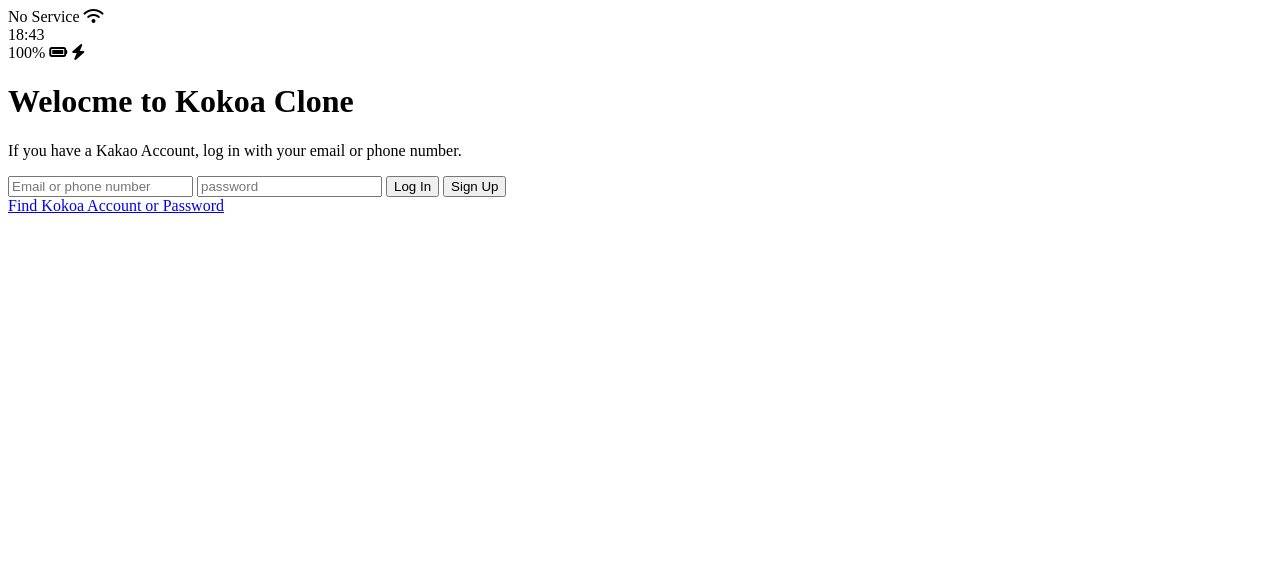
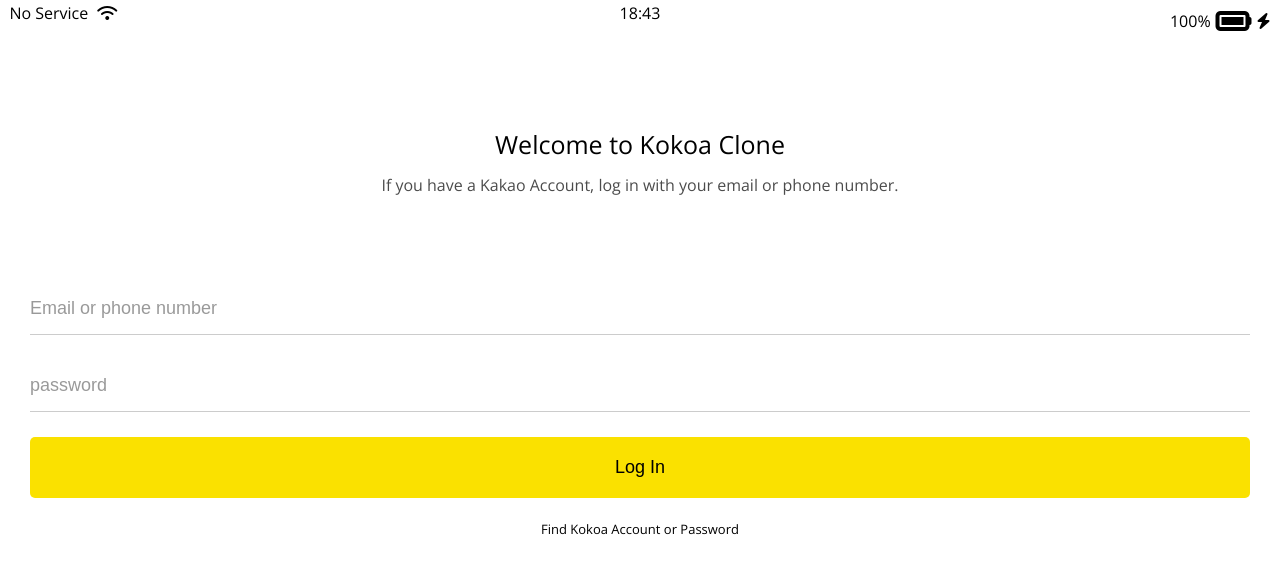
Before and after one commit to sosow0212/kokoa-clone, a plain HTML site: page index.html in a window 1280 px wide. Drawn offline with nearby package versions, Linux system fonts and the light colour scheme.

Commit message:
Login-Form-Done
Login-Form-Done
[learn about CSS]

```diff
--- /dev/null
+++ b/css/reset.css
@@ -0,0 +1,53 @@
+/* margin 0 등 초기화 */
+/* http://meyerweb.com/eric/tools/css/reset/
+   v2.0 | 20110126
+   License: none (public domain)
+*/
+
+html, body, div, span, applet, object, iframe,
+h1, h2, h3, h4, h5, h6, p, blockquote, pre,
+a, abbr, acronym, address, big, cite, code,
+del, dfn, em, img, ins, kbd, q, s, samp,
+small, strike, strong, sub, sup, tt, var,
+b, u, i, center,
+dl, dt, dd, ol, ul, li,
+fieldset, form, label, legend,
+table, caption, tbody, tfoot, thead, tr, th, td,
+article, aside, canvas, details, embed,
+figure, figcaption, footer, header, hgroup,
+menu, nav, output, ruby, section, summary,
+time, mark, audio, video {
+	margin: 0;
+	padding: 0;
+	border: 0;
+	font-size: 100%;
+	font: inherit;
+	vertical-align: baseline;
+}
+/* HTML5 display-role reset for older browsers */
+article, aside, details, figcaption, figure,
+footer, header, hgroup, menu, nav, section {
+	display: block;
+}
+body {
+	line-height: 1;
+}
+ol, ul {
+	list-style: none;
+}
+blockquote, q {
+	quotes: none;
+}
+blockquote:before, blockquote:after,
+q:before, q:after {
+	content: '';
+	content: none;
+}
+table {
+	border-collapse: collapse;
+	border-spacing: 0;
+}
+
+input:focus {
+	outline: none;
+}
--- /dev/null
+++ b/css/status-bar.css
@@ -0,0 +1,28 @@
+.status-bar {
+    display: flex;
+    justify-content: center;
+    padding: 5px 3px;
+}
+
+.status-bar__column {
+    width: 33%;
+}
+
+.status-bar__column:nth-child(2) {
+    display: flex;
+    justify-content: center;
+}
+
+.status-bar__column:last-child {
+    display: flex;
+    justify-content: flex-end;
+    align-items: center;
+}
+
+.status-bar__column .fa-battery-full {
+    margin: 0px 5px;
+}
+
+.status-bar__column:first-child span {
+    margin-right: 5px;
+}
--- /dev/null
+++ b/css/styles.css
@@ -0,0 +1,66 @@
+@import url('https://fonts.googleapis.com/css2?family=Open+Sans:wght@400;600&display=swap');
+@import "reset.css";
+@import "variables.css";
+@import "status-bar.css";
+
+body {
+    font-family: 'Open Sans', sans-serif;
+}
+
+.welcome-header {
+    margin: 90px 0px;
+    text-align: center;
+    display: flex;
+    flex-direction: column;
+    align-items: center;
+}
+
+.welcome-header__title {
+    margin-bottom: 20px;
+    font-size: 25px;
+}
+
+.welcome-header__text {
+    width: 60%;
+    opacity: 0.7;
+}
+
+#login-form {
+    display: flex;
+    flex-direction: column;
+    margin: 0px 30px;
+}
+
+#login-form input {
+    border: none;
+    padding: 15px 0px;
+    font-size: 18px;
+    margin-bottom: 25px;
+}
+
+#login-form input:not([type="submit"]) {
+    border-bottom : 1px solid rgba(0, 0, 0, 0.2);
+    transition: border-color .3s ease-in-out;
+}
+
+#login-form input::placeholder {
+    color: rgba(0, 0, 0, 0.4);
+}
+
+#login-form input:focus {
+    border-color: var(--yellow);
+}
+
+#login-form input[type="submit"] {
+    background-color: var(--yellow);
+    cursor: pointer;
+    padding: 20px 0px;
+    border-radius: 5px;
+}
+
+#login-form a {
+    text-align: center;
+    text-decoration: none;
+    color: inherit;
+    font-size: 13px;
+}
--- /dev/null
+++ b/css/variables.css
@@ -0,0 +1,3 @@
+:root {
+    --yellow: #fae100;
+}
--- a/index.html
+++ b/index.html
@@ -3,6 +3,7 @@
 <html lang="en">
 
 <head>
+    <link rel="stylesheet" href="./css/styles.css">
     <meta charset="UTF-8">
     <meta http-equiv="X-UA-Compatible" content="IE=edge">
     <meta name="viewport" content="width=device-width, initial-scale=1.0">
@@ -10,7 +11,7 @@
 </head>
 
 <body>
-    <div id="status-bar">
+    <div class="status-bar">
         <div class="status-bar__column">
             <span>No Service</span>
             <i class="fas fa-wifi"></i>
@@ -20,13 +21,13 @@
         </div>
         <div class="status-bar__column">
             <span>100%</span>
-            <i class="fas fa-battery-full"></i>
+            <i class="fas fa-battery-full fa-2x"></i>
             <i class="fas fa-bolt"></i>
         </div>
     </div>
 
     <header class="welcome-header">
-        <h1 class="welcome-header__title">Welocme to Kokoa Clone</h1>
+        <h1 class="welcome-header__title">Welcome to Kokoa Clone</h1>
         <p class="welcome-header__text">If you have a Kakao Account, log in with your email or phone number.</p>
     </header>
 
@@ -34,10 +35,10 @@
         <input type="text" placeholder="Email or phone number" />
         <input type="password" placeholder="password" />
         <input type="submit" value="Log In" />
-        <input type="submit" value="Sign Up">
+        <a href="#">Find Kokoa Account or Password</a>
+
     </form>
 
-    <a href="#">Find Kokoa Account or Password</a>
 
 
     <script src="https://kit.fontawesome.com/6478f529f2.js" crossorigin="anonymous"></script>
```
